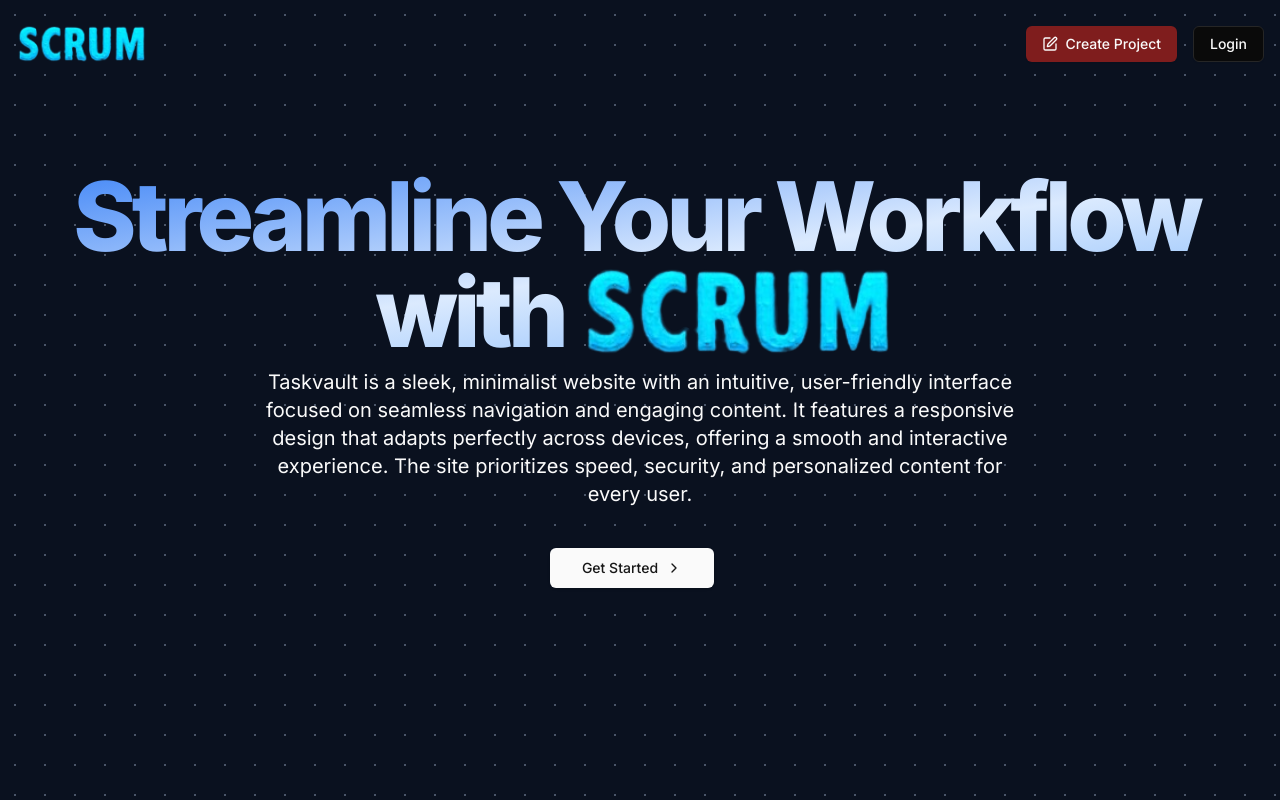
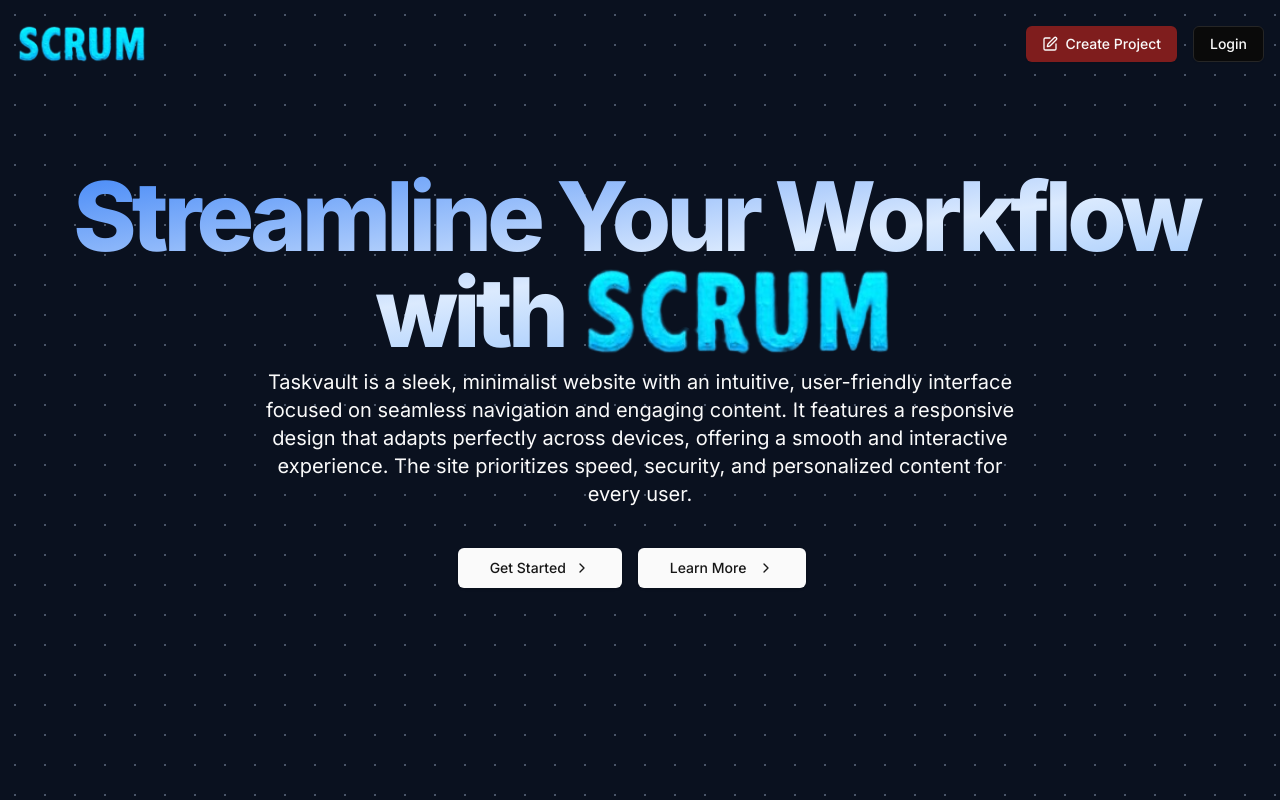
Before and after one commit to rutujama/TaskVault, a Next.js app: page / in a window 1280 px wide. Shown: the top 800 px of the page. Built offline with nearby package versions, Linux system fonts and the light colour scheme; no server answers.

Commit message:
front page 2

```diff
--- a/app/page.js
+++ b/app/page.js
@@ -31,6 +31,13 @@ offering a smooth and interactive experience. The site prioritizes speed, securi
 </Button>
 
 </Link>
+<Link href="#features">
+<Button size="lg" Varient="outline" className="mr-4">
+    Learn More <ChevronRight size={18} className="ml-1"/>
+</Button>
+
+</Link>
 </section>
+
 </div>
 }
```
